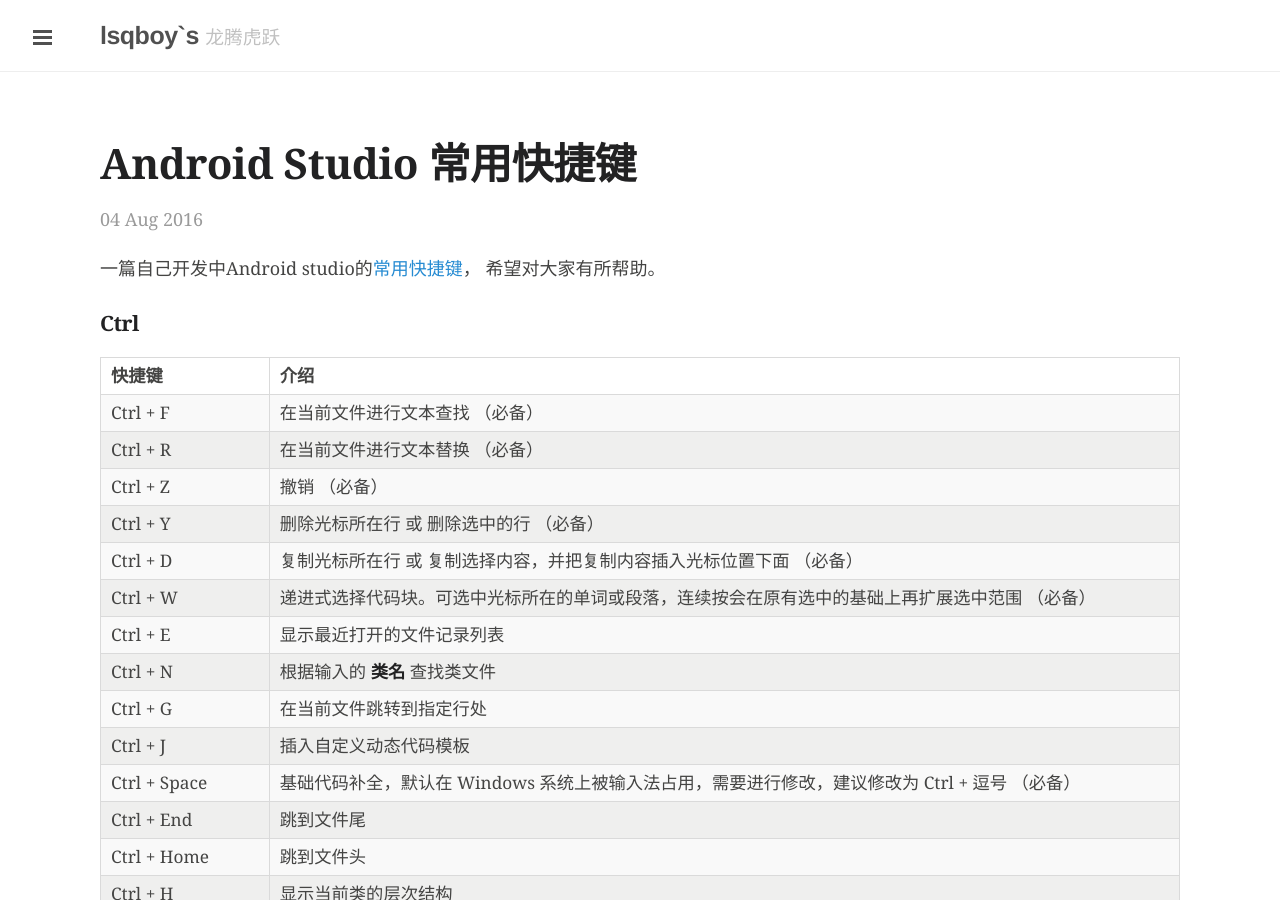
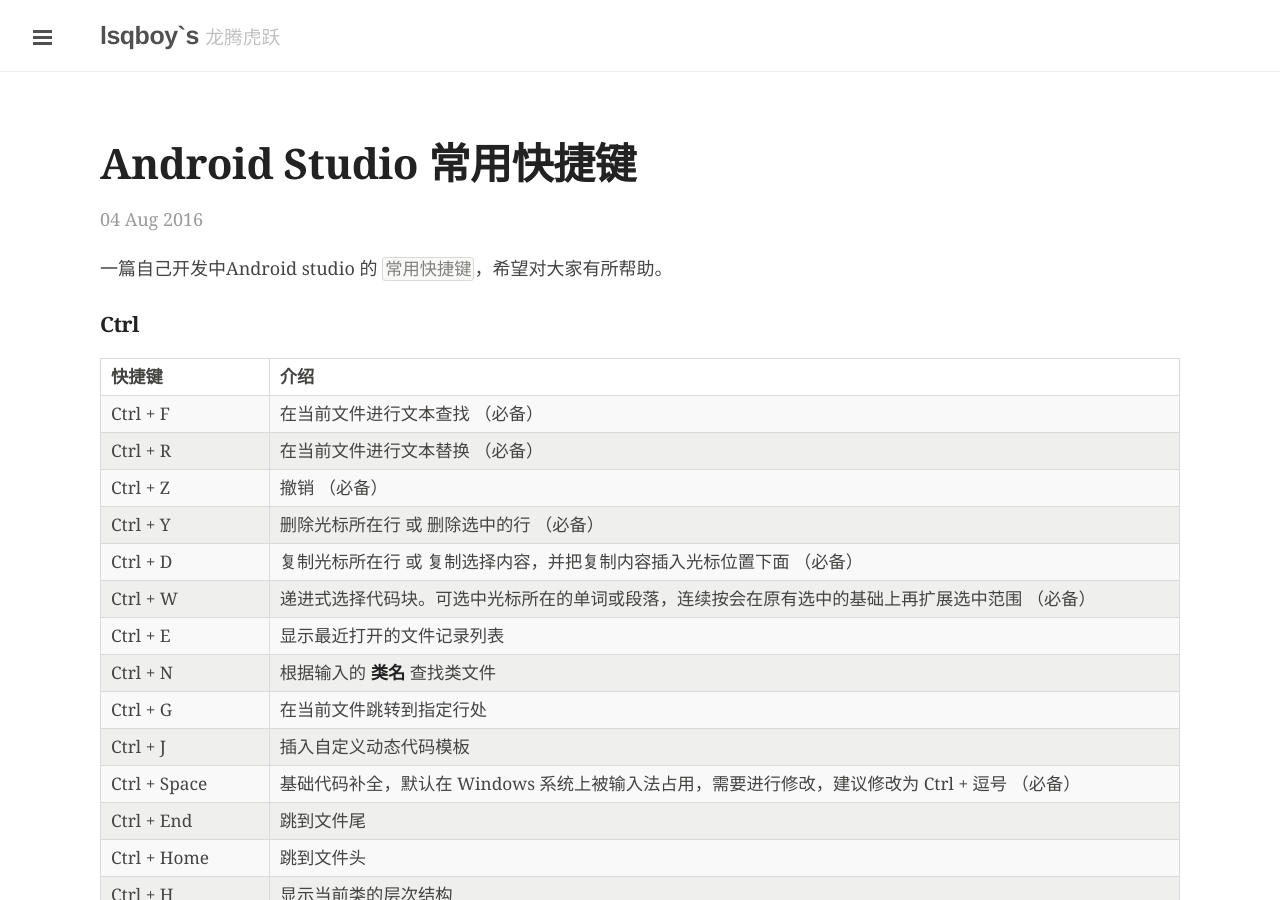
Before and after one commit to Lsqboy/jekyll_bolg, a Jekyll site: the page built from _posts/2016-08-04-Studio-keymap.md, in a window 1280 px wide and 900 px high. Built offline with Jekyll 4.4.1, drawn with Linux system fonts in a browser that asks for light colours; comment, search, counter and statistics services are not loaded.

Commit message:
新增studio快捷键

```diff
--- a/_posts/2016-08-04-Studio-keymap.md
+++ b/_posts/2016-08-04-Studio-keymap.md
@@ -4,14 +4,13 @@
 tags: [keymap,studio]
 ---
 
-一篇自己开发中Android studio的[常用快捷键]()，
- 希望对大家有所帮助。
+一篇自己开发中Android studio  的 `常用快捷键`，希望对大家有所帮助。
 
 
 ### Ctrl
 
 | 快捷键 | 介绍 |
-| :----| :------------- |
+| :---| :--- |
 | Ctrl + F | 在当前文件进行文本查找  （必备） |
 | Ctrl + R | 在当前文件进行文本替换 （必备） |
 | Ctrl + Z |撤销 （必备）|
@@ -44,7 +43,7 @@
 ### Shift
 
 | 快捷键 | 介绍 |
-| :----| :------------- |
+| :---| :--- |
 |Shift + F2|	跳转到上一个高亮错误 或 警告位置|
 |Shift + F6|	对文件 / 文件夹 重命名|
 |Shift + End	|选中光标到当前行尾位置|
@@ -54,13 +53,13 @@
 ### Alt
 
 | 快捷键 | 介绍 |
-| :----| :------------- |
+| :---| :--- |
 | Alt + Enter	| IntelliJ IDEA 根据光标所在问题，提供快速修复选择，光标放在的位置不同提示的结果也不同 （必备）|
 
 ### Ctrl + Alt
 
 | 快捷键 | 介绍 |
-| :----| :------------- |
+| :---| :--- |
 |Ctrl + Alt + 左方向键	|退回到上一个操作的地方 （必备）|
 |Ctrl + Alt + 右方向键	|前进到上一个操作的地方 （必备）|
 |Ctrl + Alt + L	|格式化代码，可以对当前文件和整个包目录使用 （必备）|
@@ -71,7 +70,7 @@
 ### Ctrl + Shift
 
 | 快捷键 | 介绍 |
-| :----| :------------- |
+| :---| :--- |
 |Ctrl + Shift + 左键单击	|把光标放在某个类变量上，按此快捷键可以直接定位到该类中 （必备）|
 |Ctrl + Shift + Enter	|自动结束代码，行末自动添加分号 （必备）|
 |Ctrl + Shift + /	|代码块注释 （必备）|
@@ -87,16 +86,16 @@
 ### Alt + Shift
 
 | 快捷键 | 介绍 |
-| :----| :------------- |
+| :---| :--- |
 |Alt + Shift + 左键双击|	选择被双击的单词 / 中文句，按住不放，可以同时选择其他单词 / 中文句|
 |Alt + Shift + 前方向键	|移动光标所在行向上移动|
 |Alt + Shift + 后方向键	|移动光标所在行向下移动|
 
 ### 其他
 
-| 快捷键 | 介绍 |
-| :----| :------------ |
-|连按两次Shift |弹出 Search Everywhere 弹出层   |
+|快捷键 | 介绍 |
+|:-| :-|
+|连按两次Shift |弹出 Search Everywhere 弹出层 |
 |F2	|跳转到下一个高亮错误 或 警告位置 （必备）|
 
 
```
